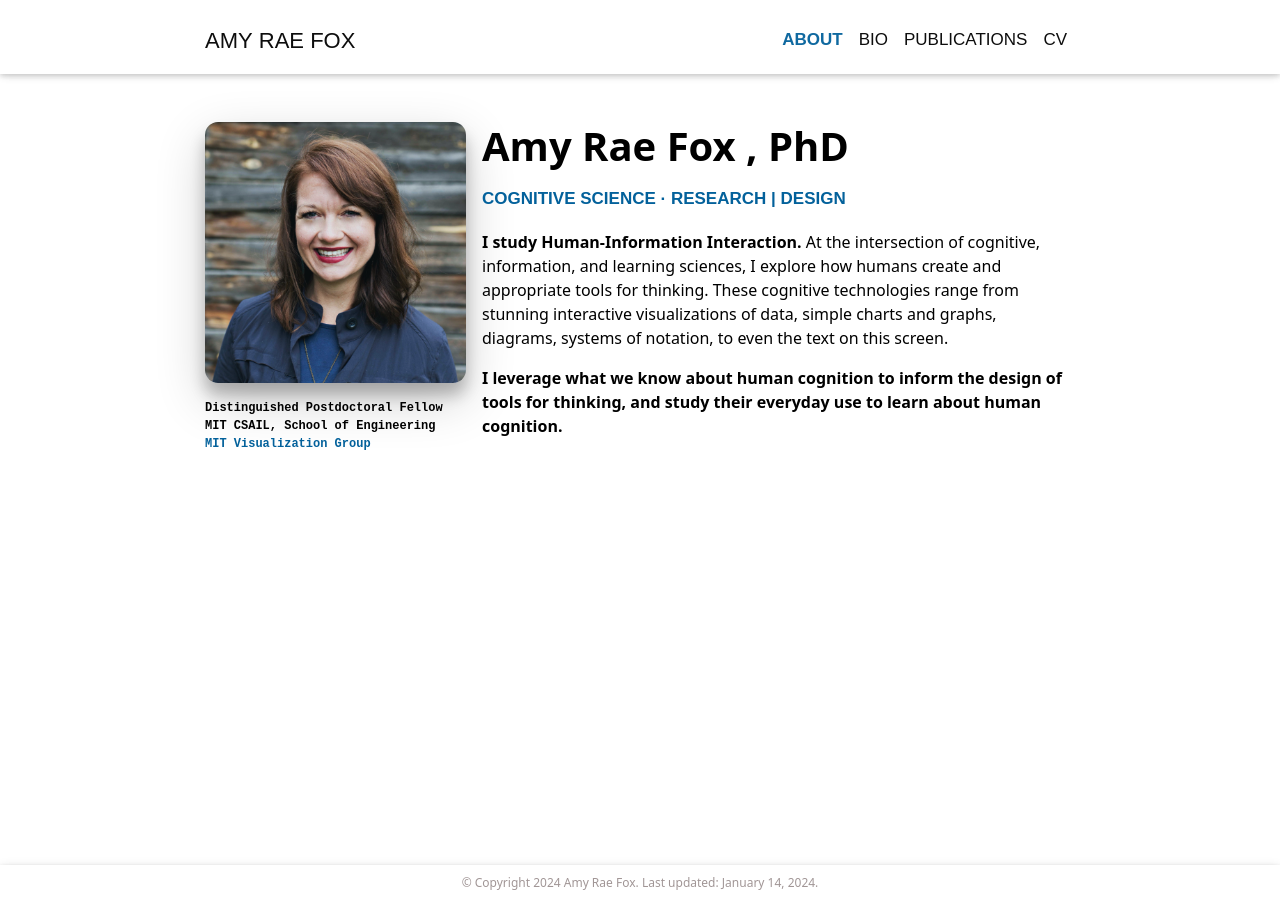
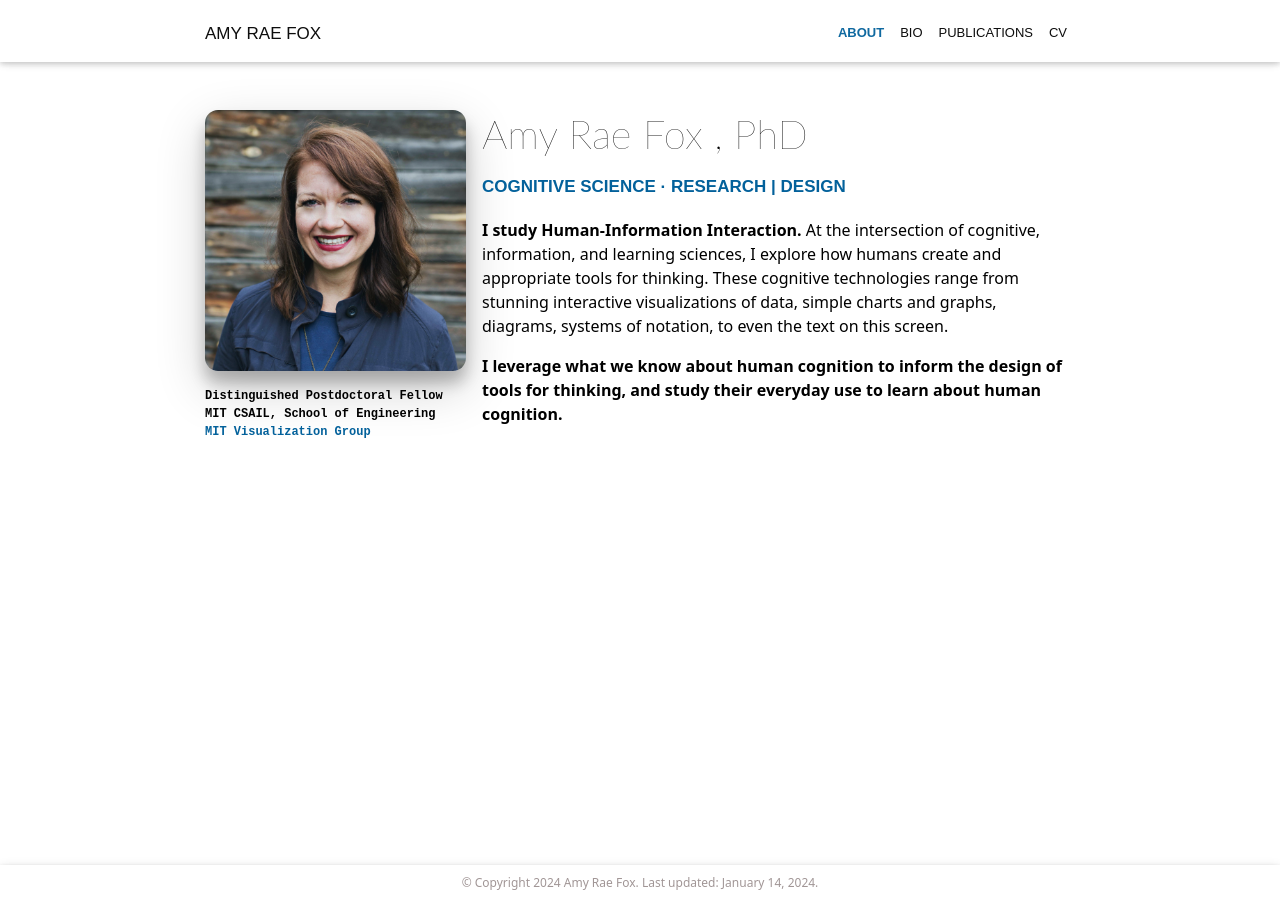
Before and after one commit to madebyafox/madebyafox.github.io, a Jekyll site: the page built from _pages/main.md, in a window 1280 px wide. Built offline with Jekyll 4.4.1, drawn with Linux system fonts in a browser that asks for light colours; full-size pictures stand in for the smaller copies a plugin makes; comment, search, counter and statistics services are not loaded; a style sheet for code colours, icons or effects is not loaded.

Commit message:
styling typography main page

```diff
--- a/_sass/_base.scss
+++ b/_sass/_base.scss
@@ -274,8 +274,8 @@ blockquote {
   .navbar-brand {
     color: var(--global-text-color);
     font-variant: all-small-caps;
-    font-size: xx-large;
-    font-weight: 200;
+    font-size: x-large;
+    font-weight: 300;
 
 
 
@@ -284,7 +284,7 @@ blockquote {
   .navbar-nav .nav-item .nav-link {
     color: var(--global-text-color);
     font-variant: small-caps;
-    font-size:x-large;
+    font-size: larger;
     font-weight: 200;
 
     &:hover {
@@ -547,7 +547,9 @@ footer.sticky-bottom {
 
 .site-title{
   font-variant: normal;
-  font-family: system-ui, -apple-system, BlinkMacSystemFont, 'Segoe UI', Roboto, Oxygen, Ubuntu, Cantarell, 'Open Sans', 'Helvetica Neue', sans-serif;
+  font-weight:200;
+  font-family: Lato, Helvetica, arial, sans-serif;
+  // font-family: system-ui, -apple-system, BlinkMacSystemFont, 'Segoe UI', Roboto, Oxygen, Ubuntu, Cantarell, 'Open Sans', 'Helvetica Neue', sans-serif;
 }
 
 .post-list {
```
